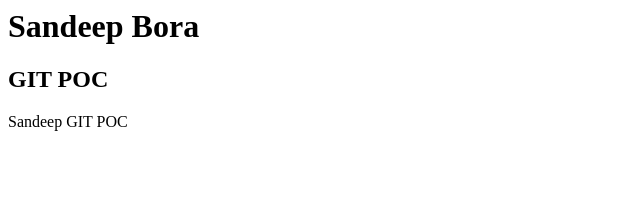
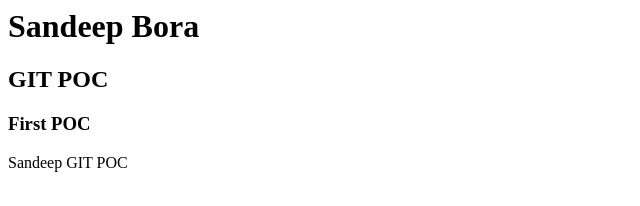
Before and after one commit to ssbora47/POC, a plain HTML site: page index.html in a window 1280 px wide. Shown: the whole page, without its empty margins (0-640 px from the left). Drawn offline with Linux system fonts and the light colour scheme.

Commit message:
h3 heaer added

```diff
--- a/index.html
+++ b/index.html
@@ -4,6 +4,7 @@
 <body>
 <h1>Sandeep Bora</h1>
 <h2>GIT POC</h2>
+<h3>First POC</h3>
 Sandeep GIT POC
 </body>
 
```
